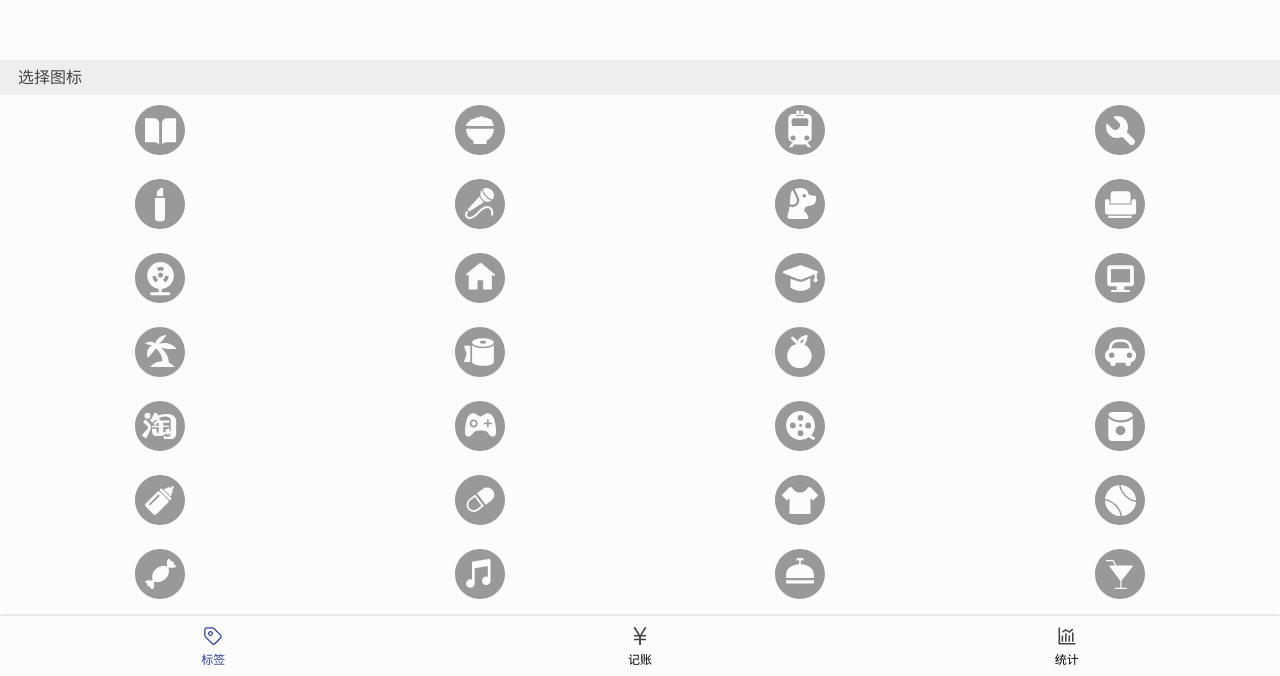
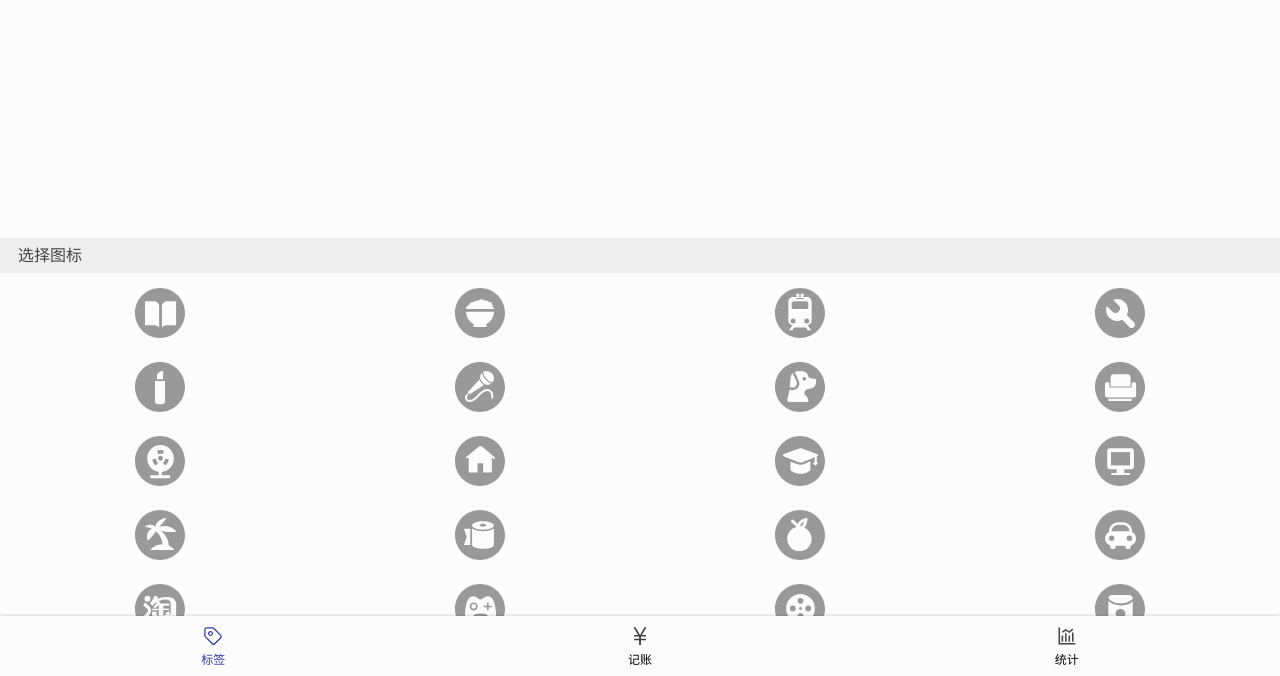
Before and after one commit to cy-wey/money-webApp, a React app: page /#/tags/13 in a window 1280 px wide. Shown: the part 124-800 px from the top of the page. Built offline with nearby package versions, Linux system fonts and the light colour scheme; what vh-check would draw is missing.

Commit message:
tag css 样式优化

```diff
--- a/src/views/Tag.tsx
+++ b/src/views/Tag.tsx
@@ -13,6 +13,8 @@ type Params = {
 }
 
 const TopBar = styled.div`
+  position: fixed;
+  width: 100%;
   display: flex;
   justify-content: space-between;
   align-items: center;
@@ -34,9 +36,11 @@ const TopBar = styled.div`
 `
 
 const Content = styled.div`
+  position: fixed;
+  width: 100%;
+  margin-top: 80px;
   display: flex;
   flex-direction: column;
-  margin-top: 20px;
 
   .icon {
     height: 50px;
@@ -61,8 +65,10 @@ const Gap = styled.div`
 `
 
 const SelectIcon = styled.div`
-  margin-top: 12px;
+  margin-top: 190px;
   > .selectIcon {
+    position: fixed;
+    width: 100%;
     font-size: 16px;
     background: #eeeeee;
     padding: 8px 18px;
@@ -75,10 +81,10 @@ const SelectIcon = styled.div`
 `
 
 const TagsWrapper = styled.div`
-  margin-top: 10px;
   flex-grow: 1;
 
   ul {
+    padding-top: 50px;
     display: grid;
     grid-template-columns: 1fr 1fr 1fr 1fr;
     grid-template-rows: 1fr 1fr;
--- a/src/views/Tags.tsx
+++ b/src/views/Tags.tsx
@@ -3,7 +3,7 @@ import {Layout} from '../components/Layout';
 import {useTags} from "../hooks/useTags";
 import {Icon} from "../components/Icon";
 import styled from 'styled-components';
-import {Link,useNavigate} from 'react-router-dom';
+import {Link, useNavigate} from 'react-router-dom';
 import {CategorySection} from "./Money/CategorySection";
 import {Center} from "../components/Center";
 import {Space} from "../components/Space";
@@ -27,6 +27,7 @@ const TabList = styled.ul`
       margin: 0px 10px;
 
     }
+
     > a {
       display: flex;
       align-items: center;
@@ -34,17 +35,20 @@ const TabList = styled.ul`
       margin-right: 10px;
       margin-left: auto;
       width: 100%;
+
       > div {
         display: flex;
         align-items: center;
 
       }
+
       .tagIcon {
         height: 50px;
         width: 50px;
         fill: #999;
         margin: 6px 20px 6px 0;
       }
+
       .right-arrow {
         height: 20px;
         width: 20px;
@@ -79,7 +83,7 @@ function Tags() {
       <TabList>
         {SelectedTags.map(tag =>
           <li key={tag.id}>
-            <Icon className="deleteIcon" name="删除" onClick={()=> deleteTag(tag.id)}/>
+            <Icon className="deleteIcon" name="删除" onClick={() => deleteTag(tag.id)}/>
             <Link to={'/tags/' + tag.id}>
               <div>
                 <Icon className="icon tagIcon" name={tag.icon}/>
@@ -92,8 +96,8 @@ function Tags() {
       </TabList>
       <Center>
         <Space/>
+        <Button className='addButton' onClick={addTag}>新增类别</Button>
         <Space/>
-          <Button className='addButton' onClick={addTag}>新增类别</Button>
       </Center>
     </Layout>
   );
```
